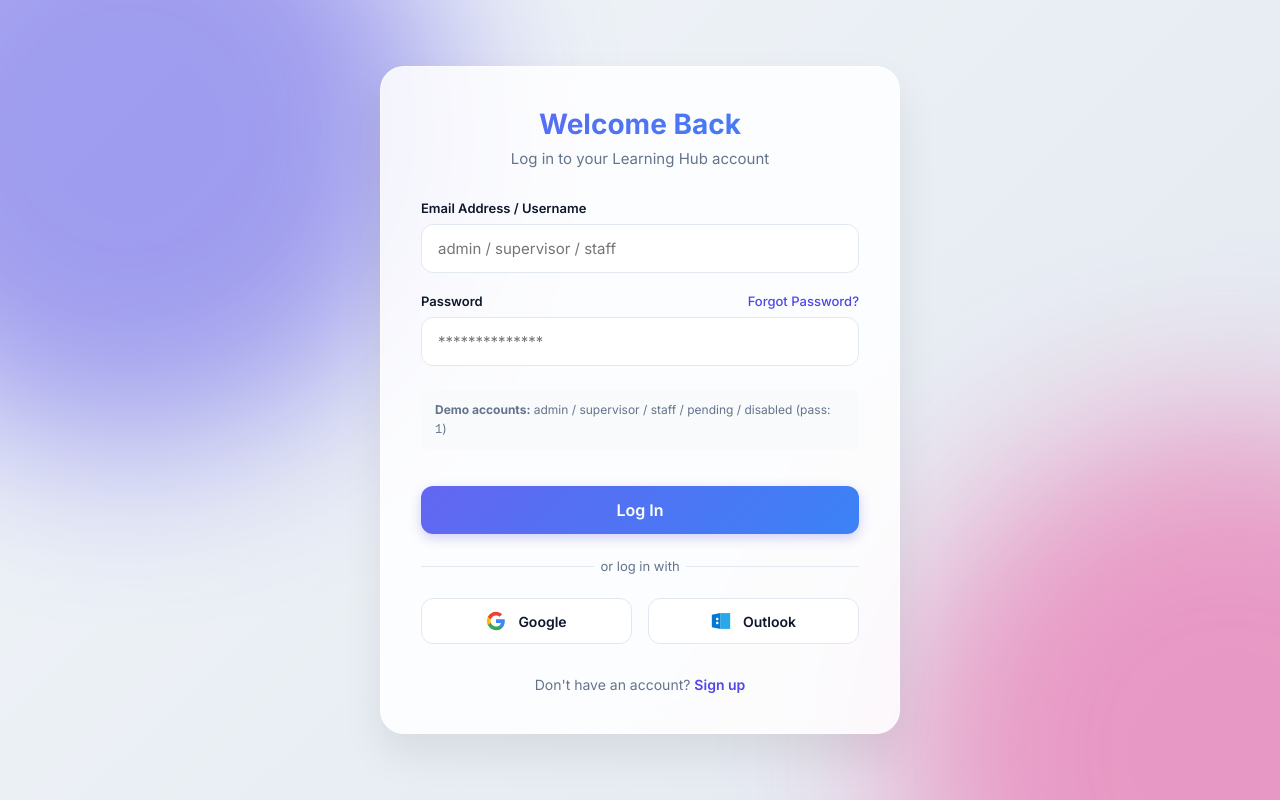
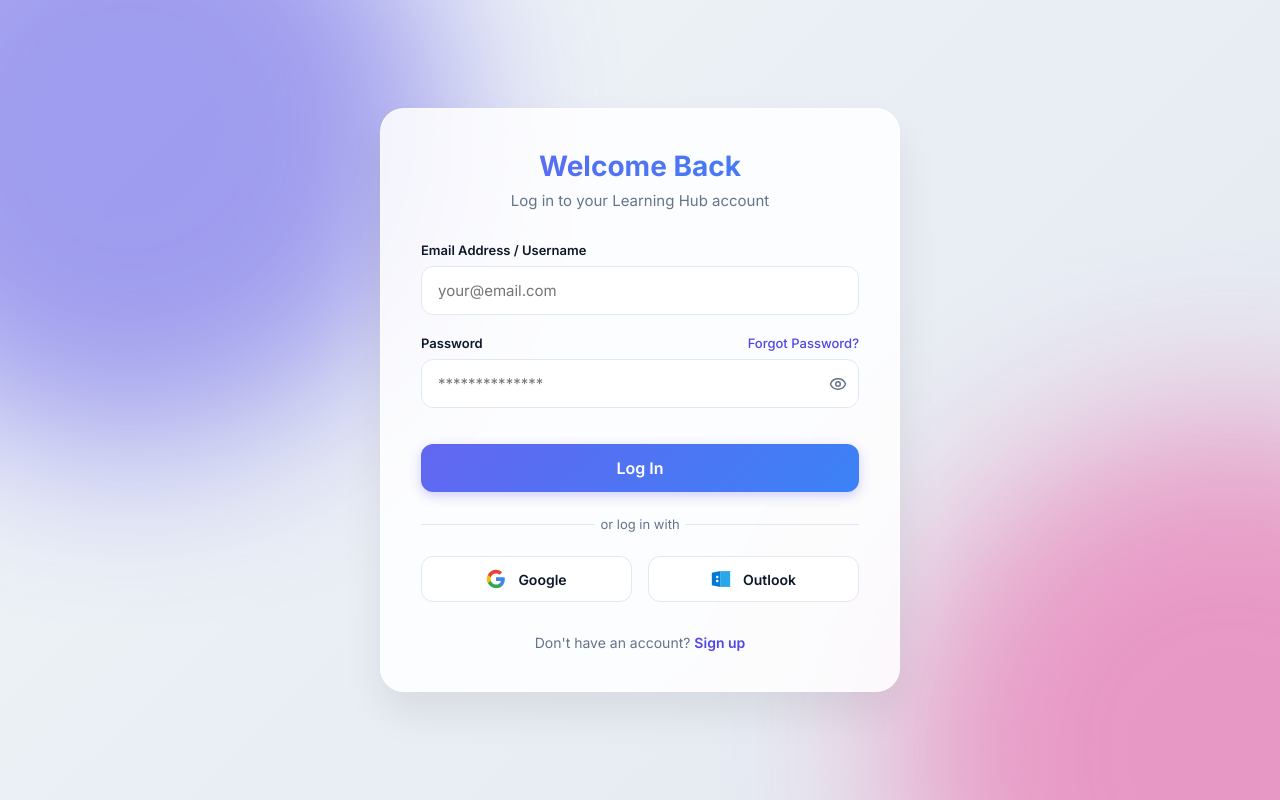
Before and after one commit to NAMLDHE173247/SEP490_G36, a React (Vite) app in the folder SEP490_WEBAPP-main/frontend_v2/: page /login in a window 1280 px wide. Built offline with nearby package versions, Linux system fonts and the light colour scheme; no server answers.

Commit message:
Update login UI: remove hints, add password visibility toggle

```diff
--- a/SEP490_WEBAPP-main/frontend_v2/src/pages/Auth.tsx
+++ b/SEP490_WEBAPP-main/frontend_v2/src/pages/Auth.tsx
@@ -2,6 +2,7 @@
 import { useNavigate, useLocation } from 'react-router-dom';
 import { useAuth } from '../context/AuthContext';
 import { api } from '../services/api';
+import { Eye, EyeOff } from 'lucide-react';
 import '../styles/auth.css';
 
 // SVG Icons
@@ -38,6 +39,7 @@
   const [email, setEmail] = useState('');
   const [password, setPassword] = useState('');
   const [confirmPassword, setConfirmPassword] = useState('');
+  const [showPassword, setShowPassword] = useState(false);
   const [registerSuccess, setRegisterSuccess] = useState(false);
   const [errorMsg, setErrorMsg] = useState('');
 
@@ -223,7 +225,7 @@
             <input
               type="text"
               className="input-field"
-              placeholder={isLogin ? "admin / supervisor / staff" : "your@email.com"}
+              placeholder="your@email.com"
               value={email}
               onChange={(e) => { setEmail(e.target.value); setErrorMsg(''); }}
               required
@@ -237,14 +239,36 @@
                 <a href="#" className="auth-link" style={{ fontSize: '13px', fontWeight: '500' }}>Forgot Password?</a>
               )}
             </div>
+            <div style={{ position: 'relative' }}>
               <input
-              type="password"
+                type={showPassword ? "text" : "password"}
                 className="input-field"
                 placeholder="**************"
                 value={password}
                 onChange={(e) => { setPassword(e.target.value); setErrorMsg(''); }}
                 required
+                style={{ paddingRight: '40px' }}
               />
+              <button
+                type="button"
+                onClick={() => setShowPassword(!showPassword)}
+                style={{
+                  position: 'absolute',
+                  right: '12px',
+                  top: '50%',
+                  transform: 'translateY(-50%)',
+                  background: 'none',
+                  border: 'none',
+                  cursor: 'pointer',
+                  color: 'var(--text-secondary, #64748b)',
+                  display: 'flex',
+                  alignItems: 'center',
+                  padding: 0
+                }}
+              >
+                {showPassword ? <EyeOff size={18} /> : <Eye size={18} />}
+              </button>
+            </div>
           </div>
 
           {/* Confirm Password field for Registration only */}
@@ -262,16 +286,6 @@
             </div>
           )}
 
-          {/* Demo hint for login */}
-          {isLogin && (
-            <div style={{
-              background: 'var(--bg-secondary, #f8fafc)', borderRadius: '8px',
-              padding: '10px 14px', marginTop: '4px', fontSize: '12px',
-              color: 'var(--text-secondary, #64748b)', lineHeight: 1.6
-            }}>
-              <strong>Demo accounts:</strong> admin / supervisor / staff / pending / disabled (pass: <code>1</code>)
-            </div>
-          )}
 
           <button type="submit" className="auth-btn" style={{ marginTop: '16px' }}>
             {isLogin ? 'Log In' : 'Sign Up'}
```
Lines whose indentation alone changed are shown as unchanged.
